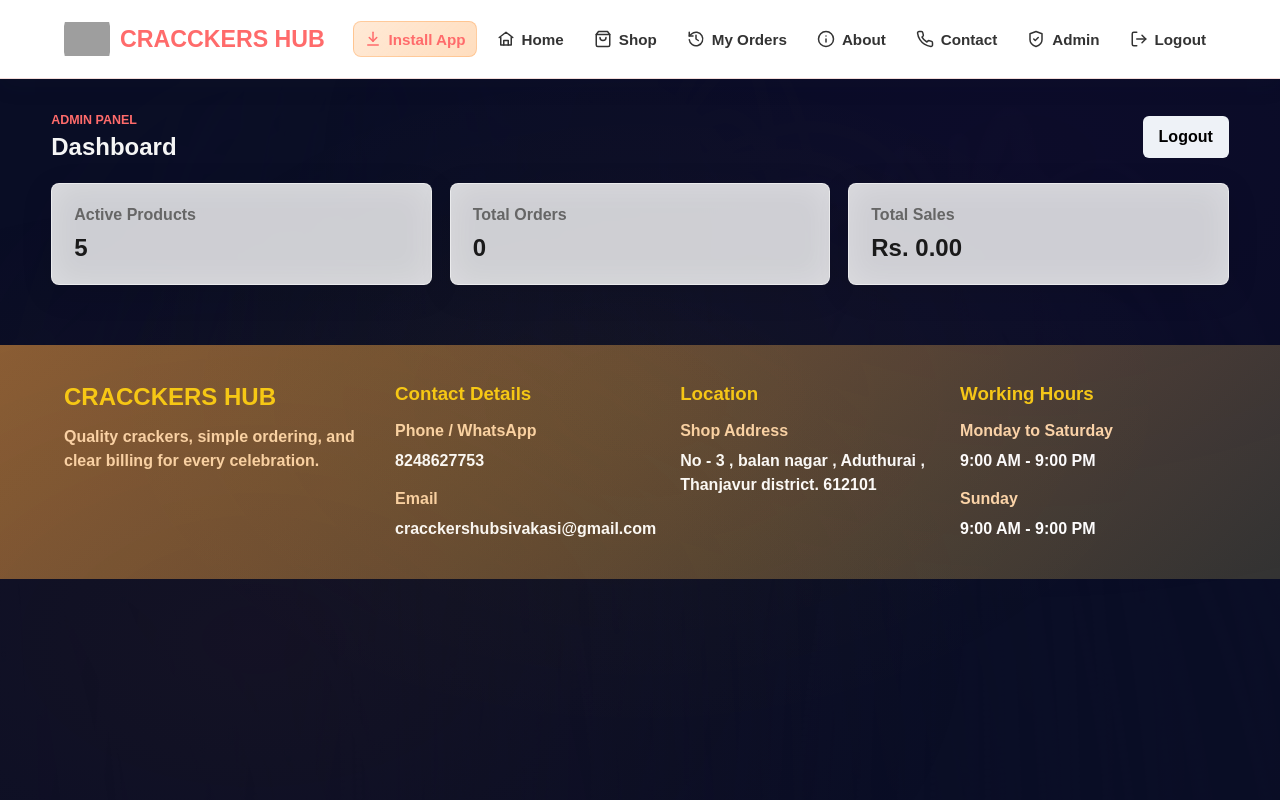
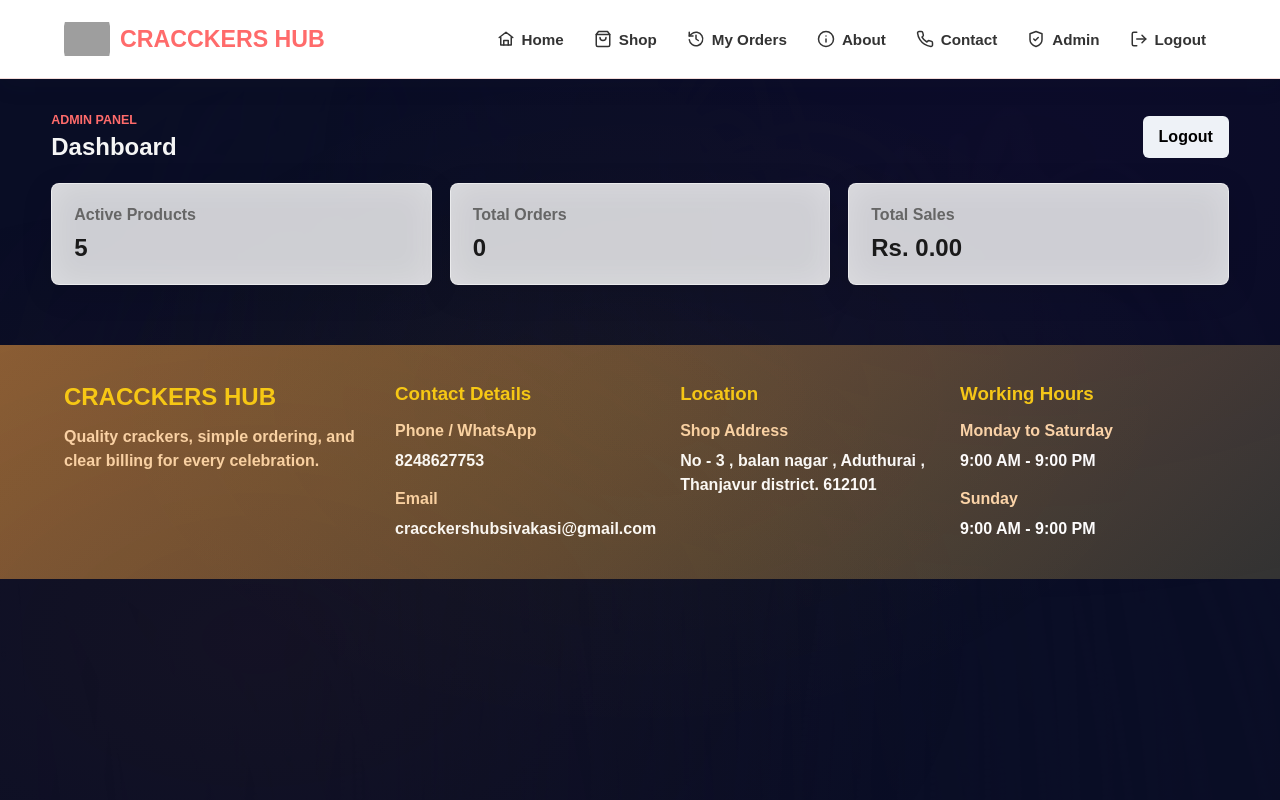
Before and after one commit to Kathir461/CracckersHub, a Flask app: page /admin in a window 1280 px wide. Run offline with Flask 3, Linux system fonts and the light colour scheme; the visitor is signed in with stand-in values (Sample User, id 1); data that the repository does not hold is empty; grey boxes are pictures that could not be loaded.

Commit message:
button hide

```diff
--- a/static/css/styles.css
+++ b/static/css/styles.css
@@ -225,6 +225,12 @@ nav {
   padding: 8px 10px;
   border-radius: 8px;
   transition: background 0.2s ease, color 0.2s ease;
+}
+
+@media (min-width: 900px) {
+  .install-app-button {
+    display: none !important;
+  }
 }
 
 .install-app-button {
```
